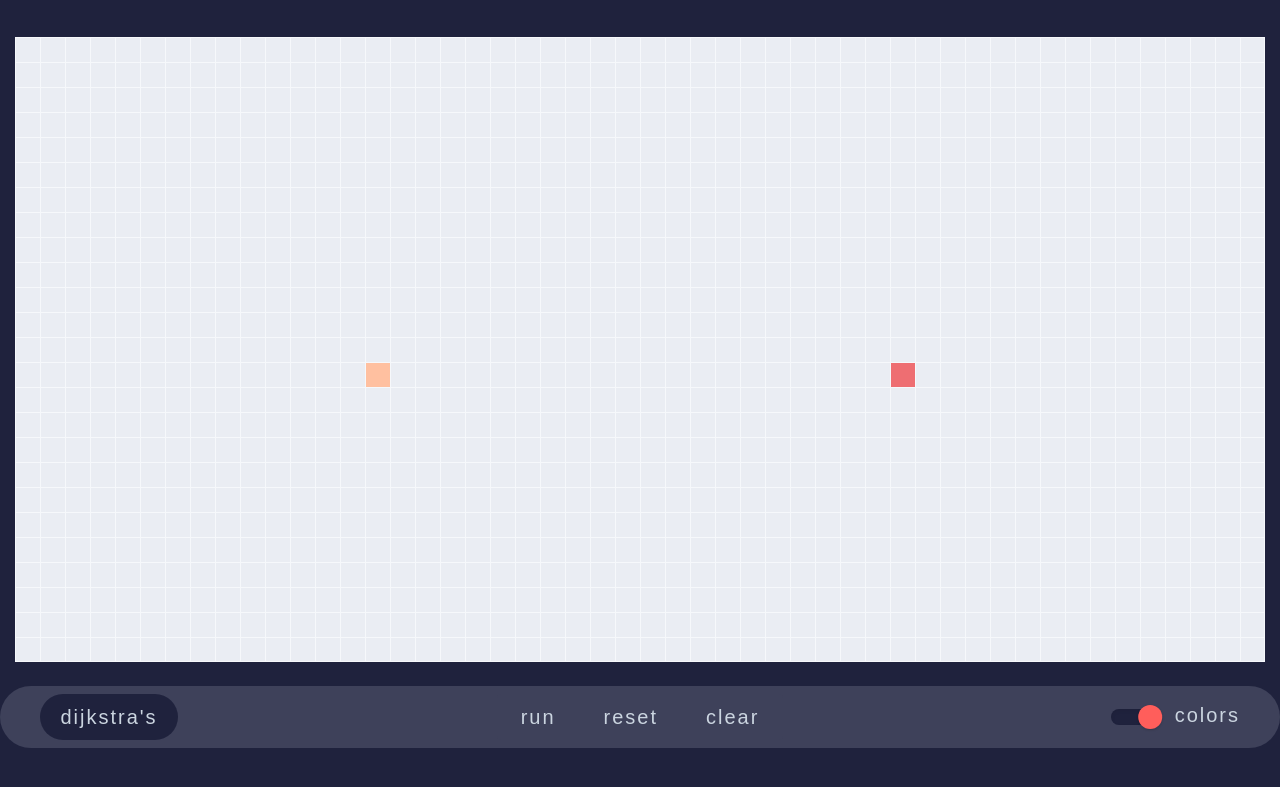
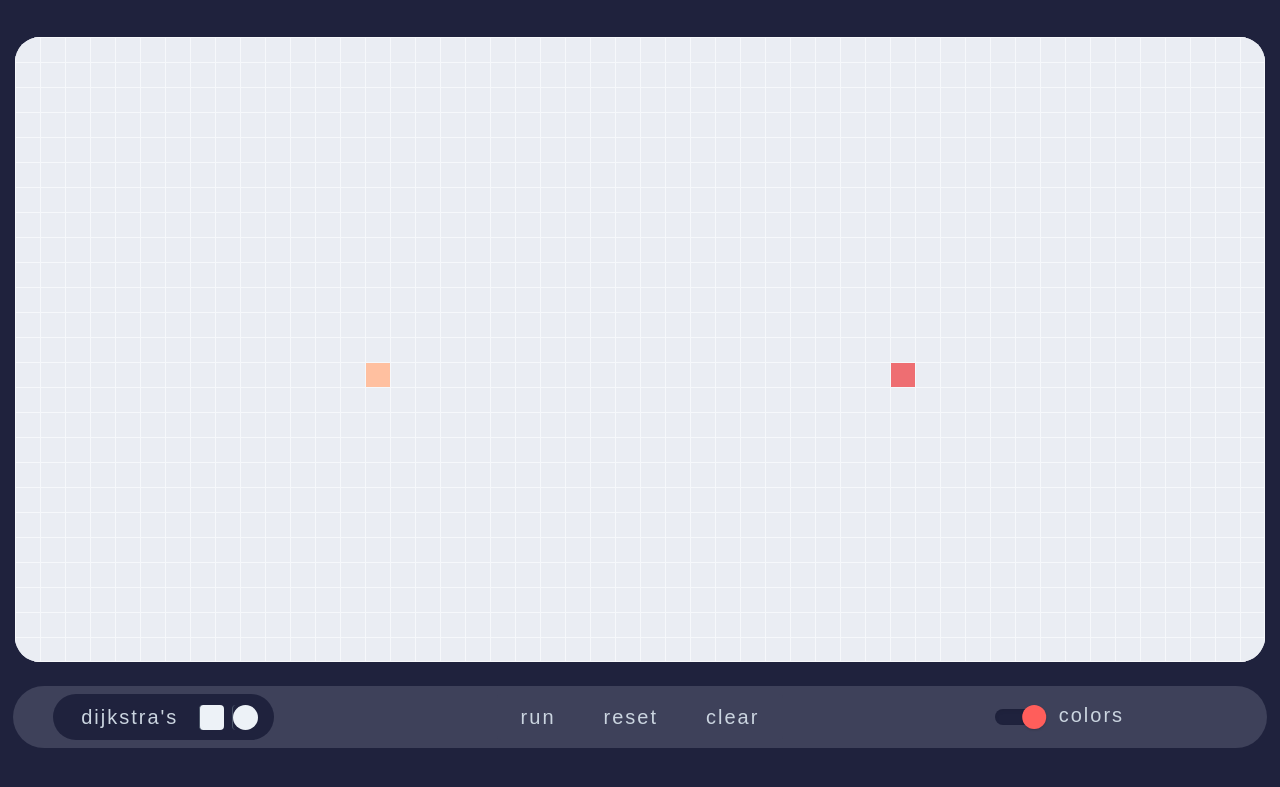
Before and after one commit to akshatksharma/mazeviz, a website built with Parcel: page src/index.html in a window 1280 px wide. Shown: the part 121-908 px from the top of the page. Built offline with nearby package versions, Linux system fonts and the light colour scheme; a web font is replaced by a local one.

Commit message:
Added buttons to toggle wall / weight placement, rounded grid

```diff
--- a/src/index.html
+++ b/src/index.html
@@ -7,17 +7,19 @@
     <link rel="stylesheet" href="styles.pcss" />
     <link rel="stylesheet" href="https://use.typekit.net/jyw0vop.css" />
   </head>
-  <body class="dark">
-    <div class="container dark mx-auto flex flex-col items-center mb-4">
-      <div class="titles-position w-full flex justify-end">
-        <div class="titles w-2/3 flex flex-col">
+  <body class="page--dark">
+    <div
+      class="page container page--dark mx-auto flex flex-col items-center mb-4"
+    >
+      <div class="title--container w-full flex justify-end">
+        <div class="title--posisiton w-2/3 flex flex-col">
           <h1
-            class="font-display text-5xl text-gray-200 font-hairline tracking-widest glow text-right mt-4"
+            class="title--text font-pp text-5xl text-gray-200 font-hairline tracking-widest glow text-right mt-4"
           >
             Maze Visualizer
           </h1>
           <h2
-            class="font-display text-xl text-gray-200 font-medium tracking-widest lowercase text-right mb-10"
+            class="title--text font-pp text-xl text-gray-200 font-medium tracking-widest lowercase text-right mb-10"
           >
             click and drag to draw a maze
           </h2>
@@ -25,42 +27,39 @@
       </div>
       <div class="nodeContainer center"></div>
       <div
-        class="bottom-bar w-full grid sm:grid-cols-4 grid-flow-col bg-gray-800 py-2 px-10 my-6 rounded-full"
+        class="bottom-bar grid sm:grid-cols-7 grid-flow-col bg-gray-800 py-2 px-10 my-6 rounded-full"
       >
-        <div class="col-start-1 relative inline-flex w-1/2">
-          <!-- <svg
-            class="w-2 h-2 relative top-0 mt-5 mr-6 pointer-events-none"
-            xmlns="http://www.w3.org/2000/svg"
-            viewBox="0 0 412 232"
+        <div
+          class="sideButton--position h-full relative col-start-1 col-end-3 grid-cols-3 rounded-full r"
+        >
+          <div
+            class="sideButton--container darkGray p-2 inline-flex items-center rounded-full divide-x divide-gray-700"
           >
-            <path
-              d="M206 171.144L42.678 7.822c-9.763-9.763-25.592-9.763-35.355 0-9.763 9.764-9.763 25.592 0 35.355l181 181c4.88 4.882 11.279 7.323 17.677 7.323s12.796-2.441 17.678-7.322l181-181c9.763-9.764 9.763-25.592 0-35.355-9.763-9.763-25.592-9.763-35.355 0L206 171.144z"
-              fill="#CBD5E0"
-              fill-rule="nonzero"
-            />
-          </svg> -->
-          <select
-            class="algoSelect font-display text-xl text-gray-400 font-medium tracking-widest lowercase text__center rounded-full pl-5 pr-5 darkest hover:text-gray-200 cursor-pointer focus:outline-none appearance-none"
-          >
-            <option value="dijkstra">Dijkstra's</option>
-            <option value="a*">A*</option>
-            <!-- <option value="greedy">Greedy</option>
-            <option value="bfs">BFS</option>
-            <option value="dfs">DFS</option> -->
-          </select>
+            <select class="algoSelect sideButton darkGray">
+              <option value="dijkstra">Dijkstra's</option>
+              <option value="a*">A*</option>
+            </select>
+            <div class="wallButton__rect rounded"></div>
+            <div class="wallButton__bkg rounded">
+              <div class="wallButton__rect rounded-full"></div>
+            </div>
+          </div>
         </div>
+
         <div
-          class="buttons col-start-2 col-end-4 inline-flex justify-center items-center"
+          class="runButton--container col-start-3 col-end-6 inline-flex justify-center items-center"
         >
           <button class="run btn btn--dark rounded-l">run</button>
           <!-- <button class="pause">pause</button> -->
           <button class="reset btn btn--dark">reset</button>
           <button class="clear btn btn--dark rounded-r">clear</button>
         </div>
-        <div class="toggle-container col-start-4 flex justify-end">
+        <div
+          class="toggle--container col-start-6 col-end-8 flex justify-center"
+        >
           <label for="toggle" class="flex relative items-center cursor-pointer">
             <input type="checkbox" id="toggle" checked class="toggle hidden" />
-            <div class="w-12 h-4 darkest rounded-full shadow-inner"></div>
+            <div class="w-12 h-4 darkGray rounded-full shadow-inner"></div>
             <div
               class="toggle__dot absolute w-6 h-6 bg-white rounded-full shadow inset-y-0 left-0"
             ></div>
--- a/src/styles.pcss
+++ b/src/styles.pcss
@@ -7,6 +7,10 @@ body:not(.onComputer) input:focus,
 body:not(.onComputer) select:focus,
 body:not(.onComputer) textarea:focus {
   outline: none;
+}
+
+.darkGray {
+  background-color: #1f223d;
 }
 
 .text__center {
@@ -21,15 +25,23 @@ body:not(.onComputer) textarea:focus {
   background-color: #3e415a;
 }
 
+.sideButton {
+  @apply font-display text-xl text-gray-400 font-medium tracking-widest lowercase text__center pl-5 pr-5 cursor-pointer appearance-none overflow-visible;
+}
+
+.sideButton:hover {
+  @apply text-gray-200;
+}
+
+.sideButton:focus {
+  @apply outline-none;
+}
+
 .btn--dark:hover {
   @apply text-gray-200 cursor-pointer;
 }
 
-.dark {
-  background-color: #1f223d;
-}
-
-.darkest {
+.page--dark {
   background-color: #1f223d;
 }
 
@@ -43,6 +55,25 @@ body:not(.onComputer) textarea:focus {
   transition: all 0.3s ease-in-out;
 }
 
+.wallbutton__bckg {
+  fill: #1f223d;
+}
+
+.wallbutton__bckg:hover {
+  fill: #fdfdfd;
+}
+
+.wallButton__rect {
+  height: 25px;
+  width: 25px;
+  @apply mr-2 bg-gray-200;
+}
+
+.wallButton__rect:active {
+  /* background-color: #ff5e5b; */
+  box-shadow: inset 0 4px 6px 0 rgba(0, 0, 0, 0.2);
+}
+
 input:checked ~ .toggle__dot {
   transform: translateX(130%);
   background-color: #ff5e5b;
@@ -50,12 +81,16 @@ input:checked ~ .toggle__dot {
 
 .bottom-bar {
   background-color: #3e415a;
+  width: 98%;
 }
 
 .nodeContainer {
   background-color: #eaedf3;
   display: grid;
   grid-template-columns: repeat(50, 25px);
+  border: 0px solid;
+  border-radius: 25px;
+  overflow: hidden;
 }
 
 .node {
--- a/tailwind.config.js
+++ b/tailwind.config.js
@@ -3,6 +3,7 @@ module.exports = {
   theme: {
     fontFamily: {
       display: ["futura-pt", "sans-serif"],
+      pp: ["neuzeit-grotesk", "sans-serif"],
     },
   },
   variants: {},
```
Also changed, not shown: src/main.js (+7 -0 lines).
